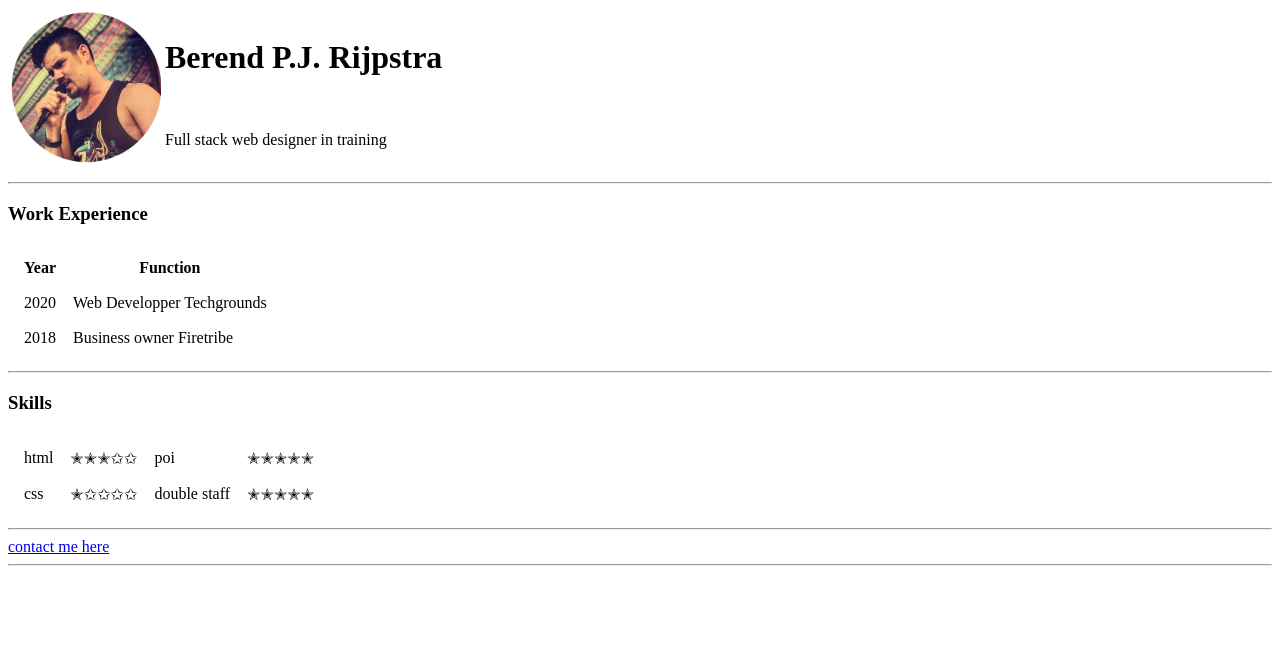
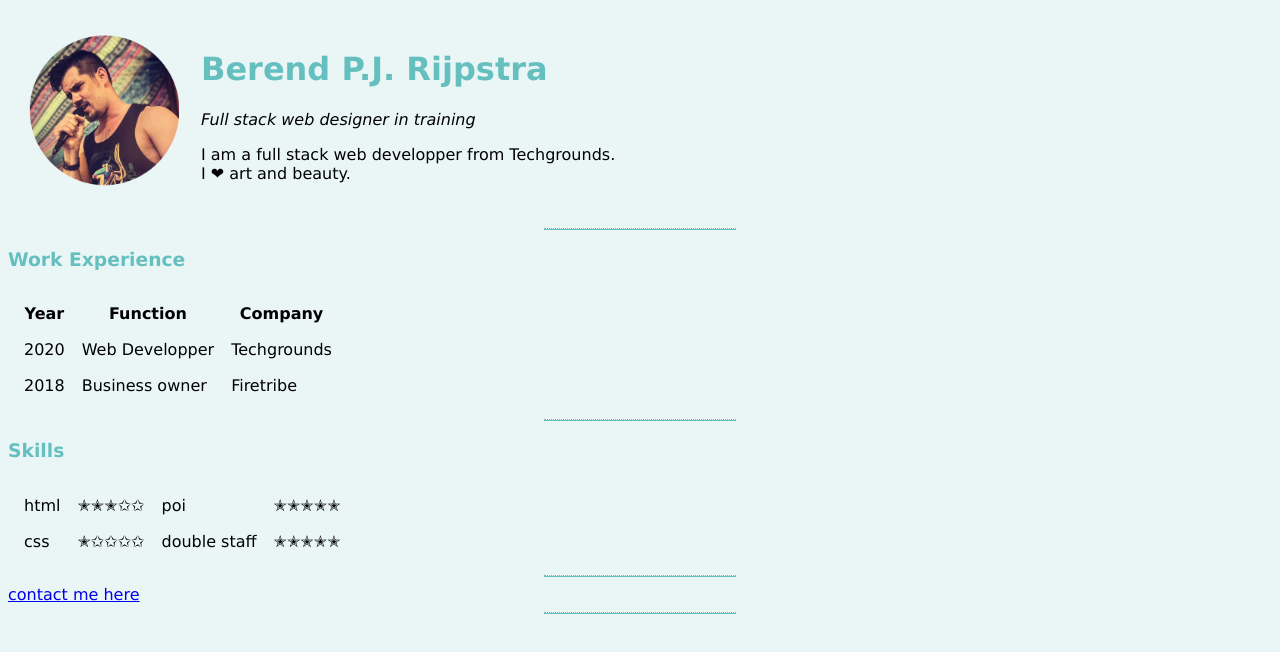
Before and after one commit to BRijpstra/cv, a plain HTML site: page index.html in a window 1280 px wide. Drawn offline with Linux system fonts and the light colour scheme.

Commit message:
Add files via upload

```diff
--- a/index.html
+++ b/index.html
@@ -1,18 +1,20 @@
+
+
 <!DOCTYPE html>
 <html lang="en" dir="ltr">
   <head>
     <meta charset="utf-8">
-    <title></title>
+    <title>Berend's Personal Site</title>
+    <link rel="stylesheet" href="css/styles.css">
   </head>
   <body>
 
-    <table>
+    <table cellspacing="20">
   <tr>
     <td><img width="150" src="Berend.png" alt="Berend Rijpstra"></td>
-    <td>
-    <h1>Berend P.J. Rijpstra</h1>
-    <br>
-    <p>Full stack web designer in training</p>
+    <td><h1>Berend P.J. Rijpstra</h1>
+    <p><i>Full stack web designer in training</i></p>
+    <p>I am a full stack web developper from Techgrounds.<br>I ❤ art and beauty. </p>
     </td>
   </tr>
 </table>
@@ -24,16 +26,19 @@
       <tr>
       <th>Year</th>
       <th>Function</th>
+      <th>Company</th>
       </tr>
     </thead>
     <tbody>
     <tr>
       <td>2020</td>
-      <td>Web Developper Techgrounds</td>
+      <td>Web Developper</td>
+      <td>Techgrounds</td>
     </tr>
     <tr>
       <td>2018</td>
-      <td>Business owner Firetribe</td>
+      <td>Business owner</td>
+      <td>Firetribe</td>
     </tr>
     </tbody>
     </table>
```
Also changed, not shown: contact.html (+1 -0 lines), hobbies.html (+1 -0 lines).
